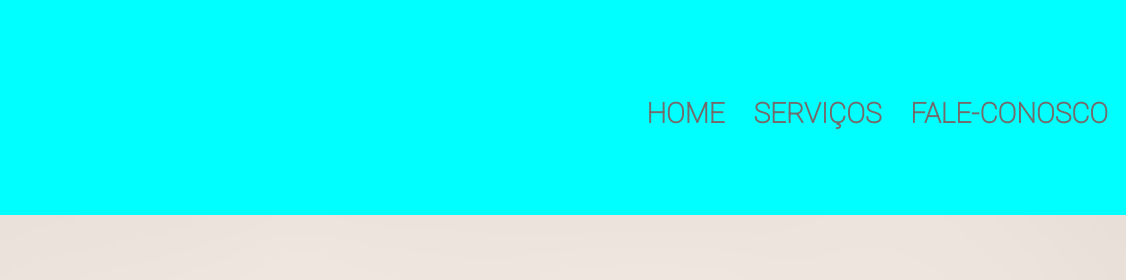
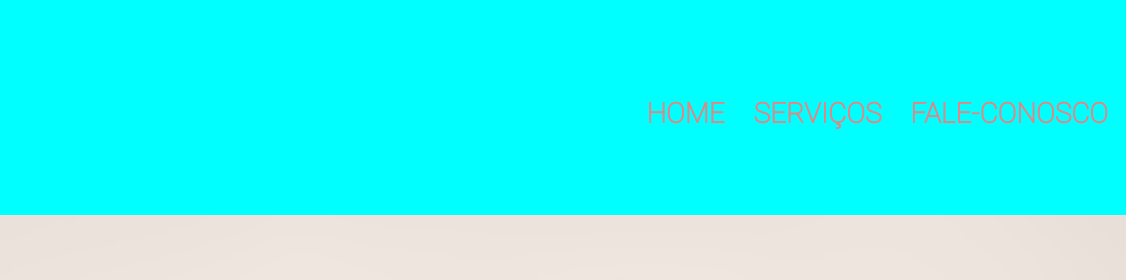
Before and after one commit to Brunasoaresconce/petshop, a plain HTML site: page index.html in a window 1280 px wide. Shown: the top 280 px of the page, 154-1280 px from the left. Drawn offline with Linux system fonts and the light colour scheme; a web font is replaced by a local one.

Commit message:
Update style.css

```diff
--- a/style.css
+++ b/style.css
@@ -23,13 +23,13 @@ nav li{
 
 
 nav a{
-	color: #736b6b;
+	color: #e98282;
 	text-decoration: none;
 	text-transform: uppercase;
 	font-weight: bold;
 }
 nav a:hover{
-	color: #009e35;
+	color: #c3f3d3;
 	text-decoration: underline;
 }
 .destaque{
```
